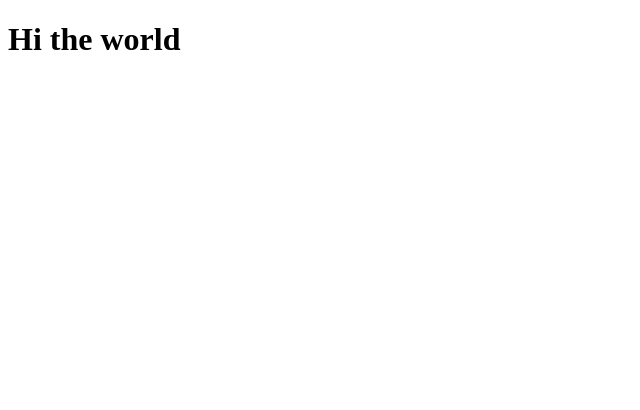
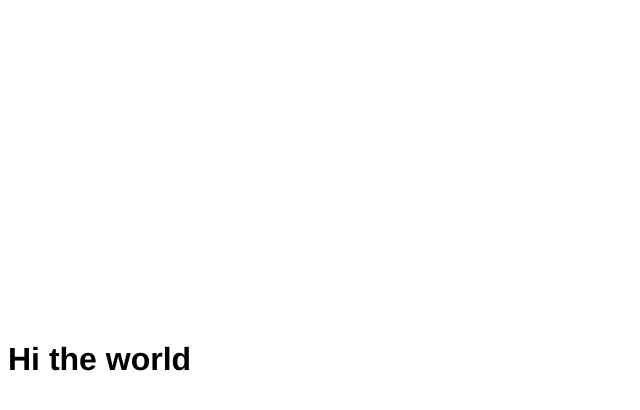
Before and after one commit to Alexandrebothamy/test-git, a plain HTML site: page index.html in a window 1280 px wide. Shown: the whole page, without its empty margins (0-640 px from the left). Drawn offline with Linux system fonts and the light colour scheme.

Commit message:
ajout du CSS pour le titre h1

```diff
--- a/index.html
+++ b/index.html
@@ -4,6 +4,15 @@
 	<meta charset="utf-8">
 	<title>Accueil</title>
 </head>
+<style type="text/css">
+	h1 {
+		position: absolute;
+		top: 40%;
+		width: auto;
+		font-family: Helvetica;
+		text-align: center;
+	}
+</style>
 <body>
 		<h1>Hi the world</h1>
 </body>
```
